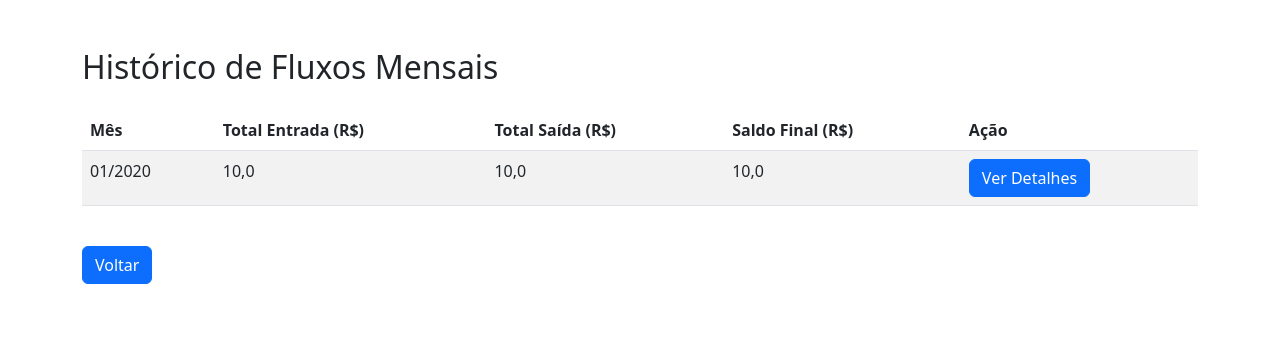
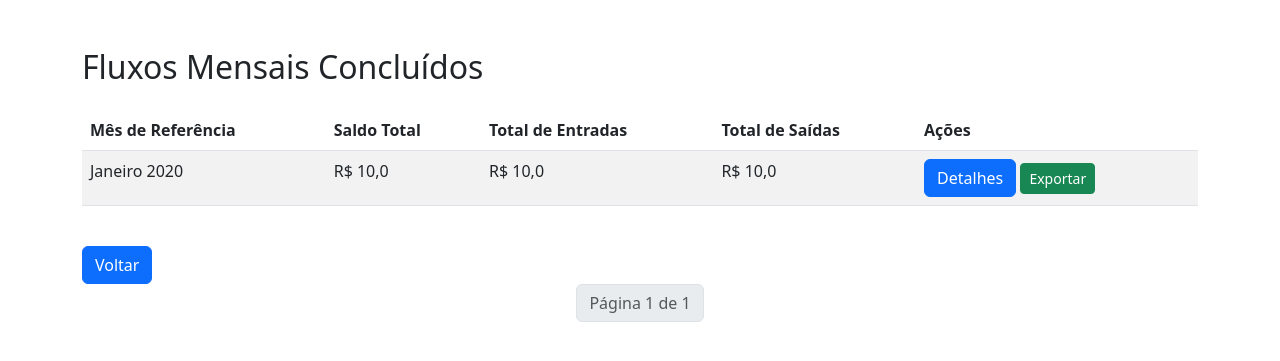
Before and after one commit to Ary-Pedro/setup_DeAaZTour, a Django app: page /fluxos/ in a window 1280 px wide. Shown: the top 361 px of the page. Run offline with Django 5.2, Linux system fonts and the light colour scheme; a user stored in the database is signed in; tables that the repository leaves empty hold one stand-in row (values such as "Sample post"); some libraries are stand-ins or nearby versions.

Commit message:
Atualização

```diff
--- a/apps/worker/models.py
+++ b/apps/worker/models.py
@@ -166,22 +166,29 @@ def update_nome(sender, instance, **kwargs):
 
 
 class FluxoMensal(models.Model):
-    mes_referencia = models.DateField(default=now)  # Para armazenar o mês do fluxo
-    saldo_total = models.FloatField(default=0)
-    total_entrada = models.FloatField(default=0)
-    total_saida = models.FloatField(default=0)
+    mes_referencia = models.DateField(default=now, verbose_name="Mês de Referência")
+    saldo_total = models.FloatField(verbose_name="Saldo Total")
+    total_entrada = models.FloatField(verbose_name="Total de Entradas")
+    total_saida = models.FloatField(verbose_name="Total de Saídas")
 
     def __str__(self):
-        return self.mes_referencia.strftime("%m/%Y")
+        return f"Fluxo de {self.mes_referencia.strftime('%B %Y')}"
 
 class ContasMensal(models.Model):
-    observacao = models.CharField(max_length=500, null=True, blank=True, verbose_name="Observação")
+    observacao = models.CharField(max_length=500, null=True, blank=True, verbose_name="Descrição")
     entrada = models.FloatField(null=True, blank=True, default=0)
     saida = models.FloatField(null=True, blank=True, default=0)
     created_at = models.DateTimeField(auto_now_add=True)
+    fluxo_mensal = models.ForeignKey('FluxoMensal', on_delete=models.SET_NULL, null=True, blank=True, related_name='contas')
+
+    def __str__(self):
+        return f"{self.observacao} - {self.created_at}"
 
     @staticmethod
     def calcular_saldo():
-        total_entrada = ContasMensal.objects.aggregate(Sum('entrada'))['entrada__sum'] or 0
-        total_saida = ContasMensal.objects.aggregate(Sum('saida'))['saida__sum'] or 0
+        registros_fluxo_atual = ContasMensal.objects.filter(fluxo_mensal__isnull=True)
+
+        total_entrada = registros_fluxo_atual.aggregate(Sum('entrada'))['entrada__sum'] or 0
+        total_saida = registros_fluxo_atual.aggregate(Sum('saida'))['saida__sum'] or 0
+
         return total_entrada - total_saida
--- a/apps/worker/templates/contas/listagemFluxo.html
+++ b/apps/worker/templates/contas/listagemFluxo.html
@@ -18,43 +18,66 @@
 
 <body>
     <div class="container mt-5">
-        <h2>Histórico de Fluxos Mensais</h2>
-
+        <h2>Fluxos Mensais Concluídos</h2>
         <table class="table table-striped mt-4">
             <thead>
                 <tr>
-                    <th>Mês</th>
-                    <th>Total Entrada (R$)</th>
-                    <th>Total Saída (R$)</th>
-                    <th>Saldo Final (R$)</th>
-                    <th>Ação</th>
+                    <th>Mês de Referência</th>
+                    <th>Saldo Total</th>
+                    <th>Total de Entradas</th>
+                    <th>Total de Saídas</th>
+                    <th>Ações</th>
                 </tr>
             </thead>
             <tbody>
                 {% for fluxo in fluxos %}
                 <tr>
-                    <td>{{ fluxo.mes_referencia|date:"m/Y" }}</td>
-                    <td>{{ fluxo.total_entrada }}</td>
-                    <td>{{ fluxo.total_saida }}</td>
-                    <td>{{ fluxo.saldo_total }}</td>
+                    <td>{{ fluxo.mes_referencia|date:"F Y" }}</td>
+                    <td>R$ {{ fluxo.saldo_total }}</td>
+                    <td>R$ {{ fluxo.total_entrada }}</td>
+                    <td>R$ {{ fluxo.total_saida }}</td>
                     <td>
-                        <a href="{% url 'detalhesFluxo' fluxo.id %}" class="btn btn-primary">Ver Detalhes</a>
+                        <a href="{% url 'detalhesFluxo' fluxo.pk %}" class="btn btn-primary">Detalhes</a>
+                        <a href="{% url 'exportarFluxoConcluido' fluxo.pk %}" class="btn btn-success btn-sm">Exportar</a>
                     </td>
                 </tr>
                 {% empty %}
                 <tr>
-                    <td colspan="5" class="text-center">Nenhum fluxo concluído ainda.</td>
+                    <td colspan="5" class="text-center">Nenhum fluxo mensal concluído</td>
                 </tr>
                 {% endfor %}
             </tbody>
         </table>
-
-
         <br>
         <a class="btn btn-primary" href="{% url 'home' %}">Voltar</a>
 
     </div>
 
+    <nav class="d-flex justify-content-center">
+        <ul class="pagination">
+            {% if page_obj.has_previous %}
+                <li class="page-item">
+                    <a class="page-link" href="?page=1&nome={{ request.GET.nome }}">&laquo; Primeira</a>
+                </li>
+                <li class="page-item">
+                    <a class="page-link" href="?page={{ page_obj.previous_page_number }}&nome={{ request.GET.nome }}">Anterior</a>
+                </li>
+            {% endif %}
+
+            <li class="page-item disabled">
+                <span class="page-link">Página {{ page_obj.number }} de {{ page_obj.paginator.num_pages }}</span>
+            </li>
+
+            {% if page_obj.has_next %}
+                <li class="page-item">
+                    <a class="page-link" href="?page={{ page_obj.next_page_number }}&nome={{ request.GET.nome }}">Próxima</a>
+                </li>
+                <li class="page-item">
+                    <a class="page-link" href="?page={{ page_obj.paginator.num_pages }}&nome={{ request.GET.nome }}">Última &raquo;</a>
+                </li>
+            {% endif %}
+        </ul>
+    </nav>
 
 </body>
 </html>
--- a/apps/worker/urls.py
+++ b/apps/worker/urls.py
@@ -41,17 +41,10 @@ urlpatterns = [
     ),
 
 
-    path(
-        "export-csv-contas/",
-        views.salvar_csvContas,
-        name="salvarContas",
-    ),
+    path('exportar-fluxo-concluido/<int:fluxo_id>/', views.salvar_csvFluxoConcluido, name='exportarFluxoConcluido'),
 
-      path(f"fluxoMensal/", views.contas.as_view() , name="contas"),
-
+    path(f"fluxoMensal/", views.contas.as_view() , name="contas"),
     path('resetar-contas/', views.resetar_contas, name='resetar_contas'),
-
-
     path("concluir_fluxo/", views.concluir_fluxo_mensal, name="concluir_fluxo"),
     path("fluxos/", views.ListarFluxosMensais.as_view(), name="listagemFluxoMensal"),
     path("fluxo/<int:pk>/",views.DetalhesFluxoMensal.as_view(), name="detalhesFluxo"),
--- a/apps/worker/view/views.py
+++ b/apps/worker/view/views.py
@@ -31,66 +31,84 @@ from .forms import ContasForm
 User = get_user_model()
 
 
-def salvar_csvContas(request):
+def salvar_csvFluxoConcluido(request, fluxo_id):
+    fluxo = get_object_or_404(FluxoMensal, id=fluxo_id)
+
+
     response = HttpResponse(content_type="text/csv")
     response["Content-Disposition"] = (
-        "attachment; filename=dadosClientes_" + str(datetime.datetime.now()) + ".csv"
+        f"attachment; filename=fluxo_concluido_{fluxo.mes_referencia.strftime('%Y%m')}.csv"
     )
 
-    writer = csv.writer(response)
+    writer = csv.writer(response, delimiter=";")
+
+
     writer.writerow(
         [
             "Data",
             "Observação",
-            "Entrada",
-            "Saída",
-
+            "Entrada (R$)",
+            "Saída (R$)",
         ]
-    )  # Cabeçalho do CSV
+    )
 
 
-    contas = ContasMensal.objects.all()
+    contas = fluxo.contas.all()
 
-    for contas in contas:
 
+    total_entrada = 0.0
+    total_saida = 0.0
+
+
+    for conta in contas:
         writer.writerow(
             [
-                contas.created_at.strftime("%d/%m/%Y") if contas.created_at else "Sem Data",
-                contas.observacao if contas.observacao else "Sem observação",
-                contas.entrada,
-                contas.saida,
+                conta.created_at.strftime("%d/%m/%Y") if conta.created_at else "Sem Data",
+                conta.observacao if conta.observacao else "Sem observação",
+                conta.entrada,
+                conta.saida,
+            ]
+        )
+
+        total_entrada += conta.entrada
+        total_saida += conta.saida
 
 
-            ]
-        )
+    saldo_total = total_entrada - total_saida
+
+
+    writer.writerow([])
+
+    writer.writerow(["Total Entrada", total_entrada])
+    writer.writerow(["Total Saída", total_saida])
+    writer.writerow(["Saldo Final", saldo_total])
+
     return response
 
 
 class contas(LoginRequiredMixin, CreateView):
     model = ContasMensal
-    form_class = ContasForm  # Defina a classe do formulário aqui
+    form_class = ContasForm
     template_name = "contas/contas.html"
     success_url = reverse_lazy("contas")
 
-
     def get_context_data(self, **kwargs):
         context = super().get_context_data(**kwargs)
+        context["contas"] = ContasMensal.objects.filter(fluxo_mensal__isnull=True)
         context["saldo_total"] = ContasMensal.calcular_saldo()
-        context["contas"] = ContasMensal.objects.all()  # Para listar todas as entradas e saídas
         return context
 
 def resetar_contas(request):
-    ContasMensal.objects.all().delete()
+    ContasMensal.objects.filter(fluxo_mensal__isnull=True).delete()
     return redirect("contas")
 
+def concluir_fluxo_mensal(request):
+    registros_fluxo_atual = ContasMensal.objects.filter(fluxo_mensal__isnull=True)
 
-
-def concluir_fluxo_mensal(request):
-    total_entrada = ContasMensal.objects.aggregate(Sum('entrada'))['entrada__sum'] or 0
-    total_saida = ContasMensal.objects.aggregate(Sum('saida'))['saida__sum'] or 0
+    total_entrada = registros_fluxo_atual.aggregate(Sum('entrada'))['entrada__sum'] or 0
+    total_saida = registros_fluxo_atual.aggregate(Sum('saida'))['saida__sum'] or 0
     saldo_total = total_entrada - total_saida
 
-    # Criar um registro do fluxo mensal
     fluxo = FluxoMensal.objects.create(
         mes_referencia=now(),
         saldo_total=saldo_total,
@@ -98,21 +116,27 @@ def concluir_fluxo_mensal(request):
         total_saida=total_saida
     )
 
-    # Limpar os registros após concluir o fluxo
-    ContasMensal.objects.all().delete()
+    registros_fluxo_atual.update(fluxo_mensal=fluxo)
 
-    return redirect('listagemFluxoMensal')  # Redirecionar para a página onde os fluxos são listados # Redireciona para a página de fluxos
-
+    return redirect('listagemFluxoMensal')
 
 class ListarFluxosMensais(LoginRequiredMixin, ListView):
     model = FluxoMensal
     template_name = "contas/listagemFluxo.html"
+    paginate_by = 12
     context_object_name = "fluxos"
+
 
 class DetalhesFluxoMensal(LoginRequiredMixin, DetailView):
     model = FluxoMensal
     template_name = "contas/detalhesFluxo.html"
     context_object_name = "fluxo"
+
+    def get_context_data(self, **kwargs):
+        context = super().get_context_data(**kwargs)
+        context["contas"] = self.object.contas.all()
+        return context
+
 # IDEA: Dados Cadastrais ----------------------------------------------------------------------------------------------------
 # INFO: Campo de login da conta
 
```
Also changed, not shown: apps/service/templates/service/Venda_list.html (+25 -12 lines), apps/worker/templates/contas/contas.html (+3 -4 lines), apps/worker/templates/contas/detalhesFluxo.html (+35 -6 lines).
